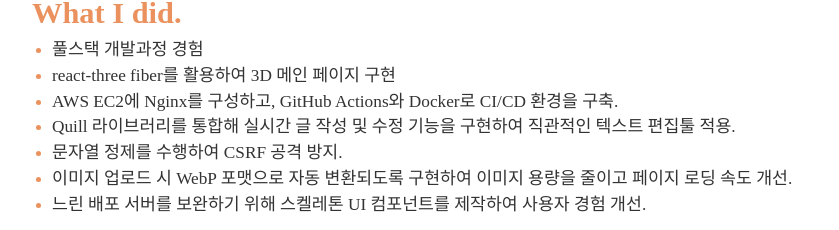
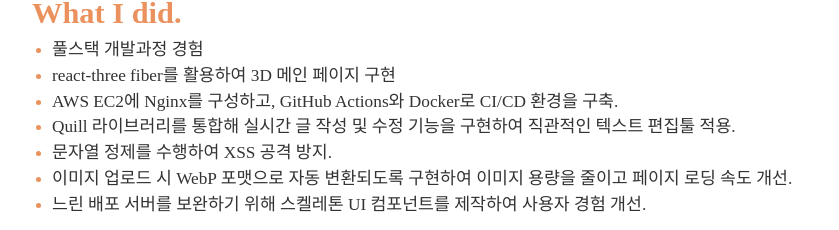
Before and after one commit to jeheecheon/resume, a React (Vite) app: page / in a window 1280 px wide. Shown: the part 3450-3680 px from the top of the page, without its empty margins (220-1059 px from the left). Built offline with nearby package versions, Linux system fonts and the light colour scheme; a web font is replaced by a local one.

Commit message:
chore: 이력서 오타 수정

```diff
--- a/src/app/_components/resume/projects/BlogProject.tsx
+++ b/src/app/_components/resume/projects/BlogProject.tsx
@@ -39,7 +39,7 @@ export default function BlogProject() {
                     구현하여 직관적인 텍스트 편집툴 적용.
                 </Project.List.Item>
                 <Project.List.Item>
-                    문자열 정제를 수행하여 CSRF 공격 방지.
+                    문자열 정제를 수행하여 XSS 공격 방지.
                 </Project.List.Item>
                 <Project.List.Item>
                     이미지 업로드 시 WebP 포맷으로 자동 변환되도록 구현하여
```
